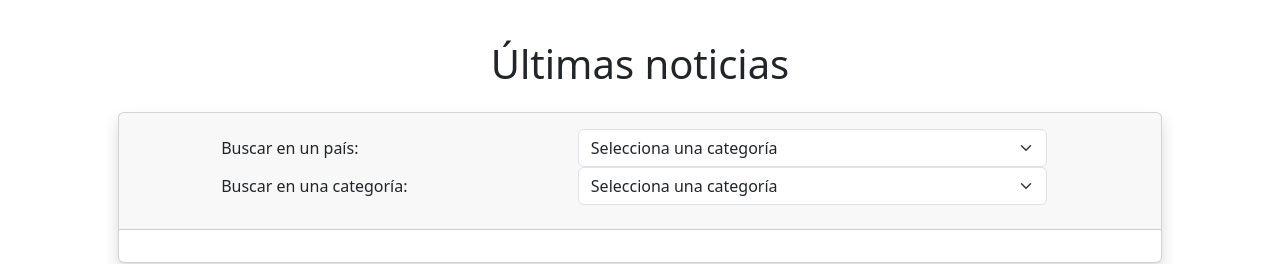
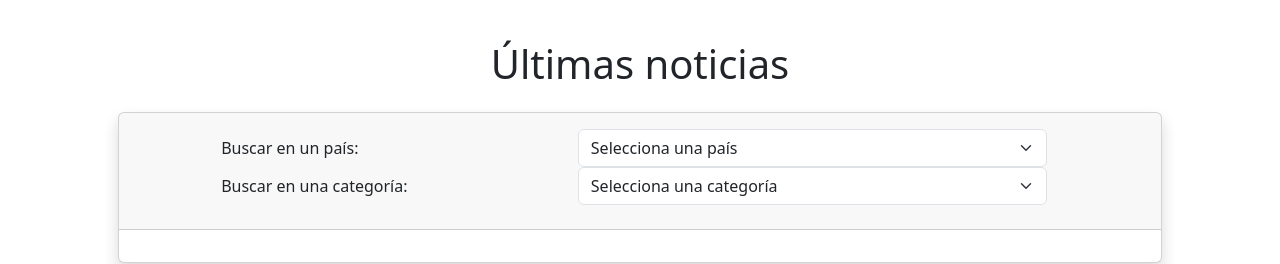
Before and after one commit to ezequielmonachesi/ejercicioDoceTpUnoReact, a React (Vite) app: page / in a window 1280 px wide. Shown: the top 264 px of the page. Built offline with nearby package versions, Linux system fonts and the light colour scheme.

Commit message:
se logró una manera más rapida de realizar consultas de noticias en otros paises

```diff
--- a/index.html
+++ b/index.html
@@ -4,7 +4,7 @@
     <meta charset="UTF-8" />
     <link rel="icon" type="image/svg+xml" href="/vite.svg" />
     <meta name="viewport" content="width=device-width, initial-scale=1.0" />
-    <title>Vite + React</title>
+    <title>Noticias de Países</title>
   </head>
   <body>
     <div id="root"></div>
--- a/src/components/AdministradorNoticias.jsx
+++ b/src/components/AdministradorNoticias.jsx
@@ -6,28 +6,21 @@ const AdministradorNoticias = () => {
   const [categoriaSeleccionada, setCategoriaSeleccionada] = useState("");
   const [paisSeleccionado, setPaisSeleccionado] = useState("");
   const [noticias, setNoticias] = useState([]);
-  const [noticiasFiltradas, setNoticiasFiltradas] = useState([]);
 
   useEffect(() => {
-    consultarAPI();
+    if(categoriaSeleccionada && paisSeleccionado){
+      consultarAPI(categoriaSeleccionada, paisSeleccionado);
+    }
   }, [categoriaSeleccionada, paisSeleccionado]);
 
-  const consultarAPI = async () => {
+  const consultarAPI = async (categoria, pais) => {
     try {
-      const respuesta = await fetch(
-        paisSeleccionado
-      );
+      const respuesta = await fetch(`https://newsdata.io/api/1/news?apikey=pub_240135ddcbf2e44d1a628028e9bb6a82d03a4&category=${categoria}&country=${pais}`);
       const informacion = await respuesta.json();
       console.log(respuesta);
       setNoticias(informacion.results);
       console.log(informacion.results);
       console.log(noticias);
-      // console.log(noticias[0].category[0])
-      const nFiltradas = noticias.filter(
-        (e) => e.category[0] === categoriaSeleccionada
-      );
-      setNoticiasFiltradas(nFiltradas);
-      console.log(nFiltradas);
     } catch (error) {
       console.log(error);
     }
@@ -53,10 +46,10 @@ const AdministradorNoticias = () => {
                     setPaisSeleccionado(e.target.value);
                   }}
                 >
-                  <option value="top">Selecciona una categoría</option>
-                  <option value="https://newsdata.io/api/1/news?apikey=pub_240135ddcbf2e44d1a628028e9bb6a82d03a4&country=ar">Argentina</option>
-                  <option value="https://newsdata.io/api/1/news?apikey=pub_240135ddcbf2e44d1a628028e9bb6a82d03a4&country=cl">Chile</option>
-                  <option value="https://newsdata.io/api/1/news?apikey=pub_240135ddcbf2e44d1a628028e9bb6a82d03a4&country=uy">Uruguay</option>
+                  <option value="top">Selecciona una país</option>
+                  <option value="ar">Argentina</option>
+                  <option value="cl">Chile</option>
+                  <option value="uy">Uruguay</option>
                 </Form.Select>
               </Col>
               <Form.Label column sm="2" md="4">
@@ -79,7 +72,7 @@ const AdministradorNoticias = () => {
           </Form>
         </Card.Header>
         <Card.Body>
-          <RowCards noticiasFiltradas={noticiasFiltradas}></RowCards>
+          <RowCards noticiasFiltradas={noticias}></RowCards>
         </Card.Body>
       </Card>
     </>
```
